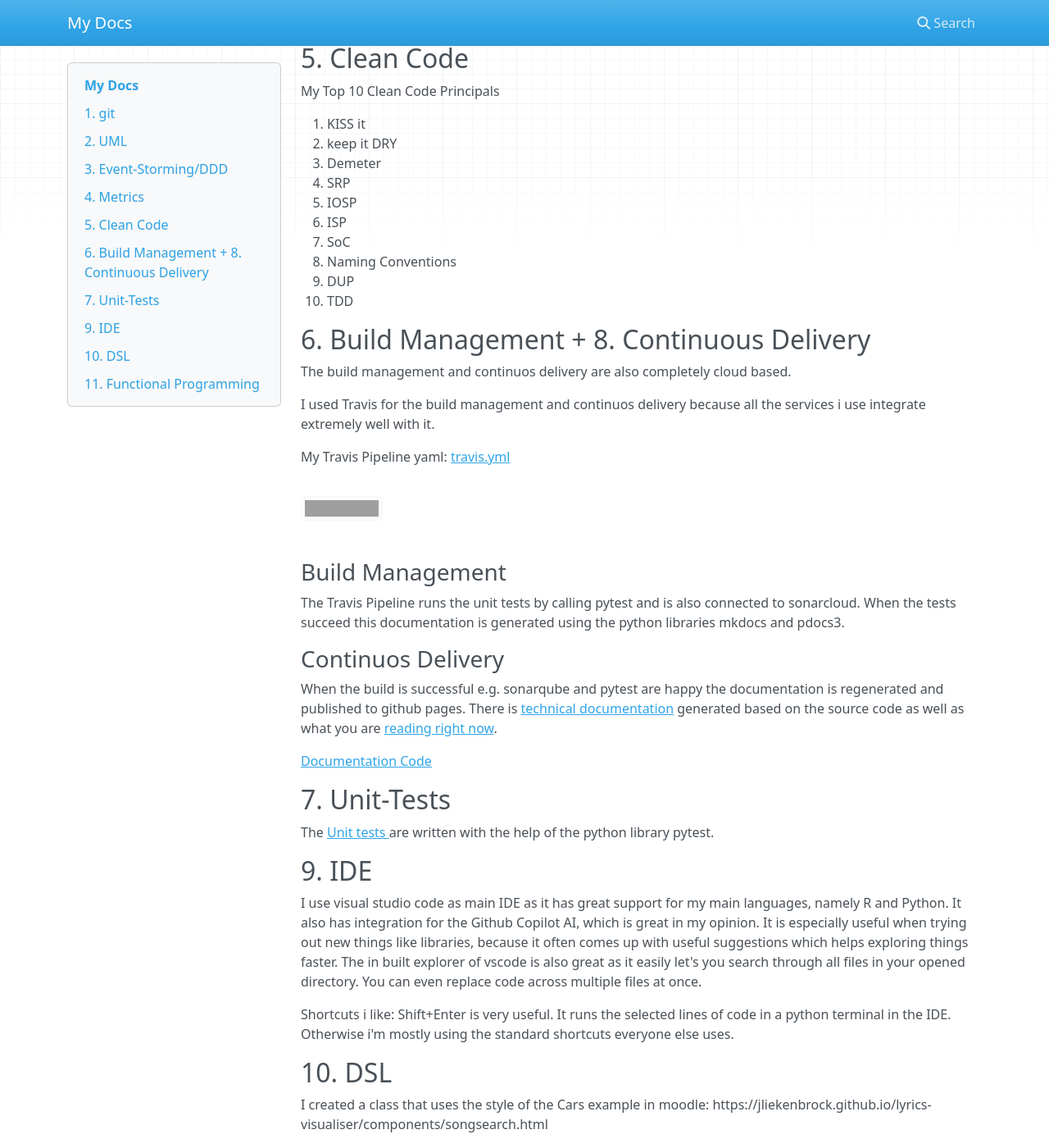
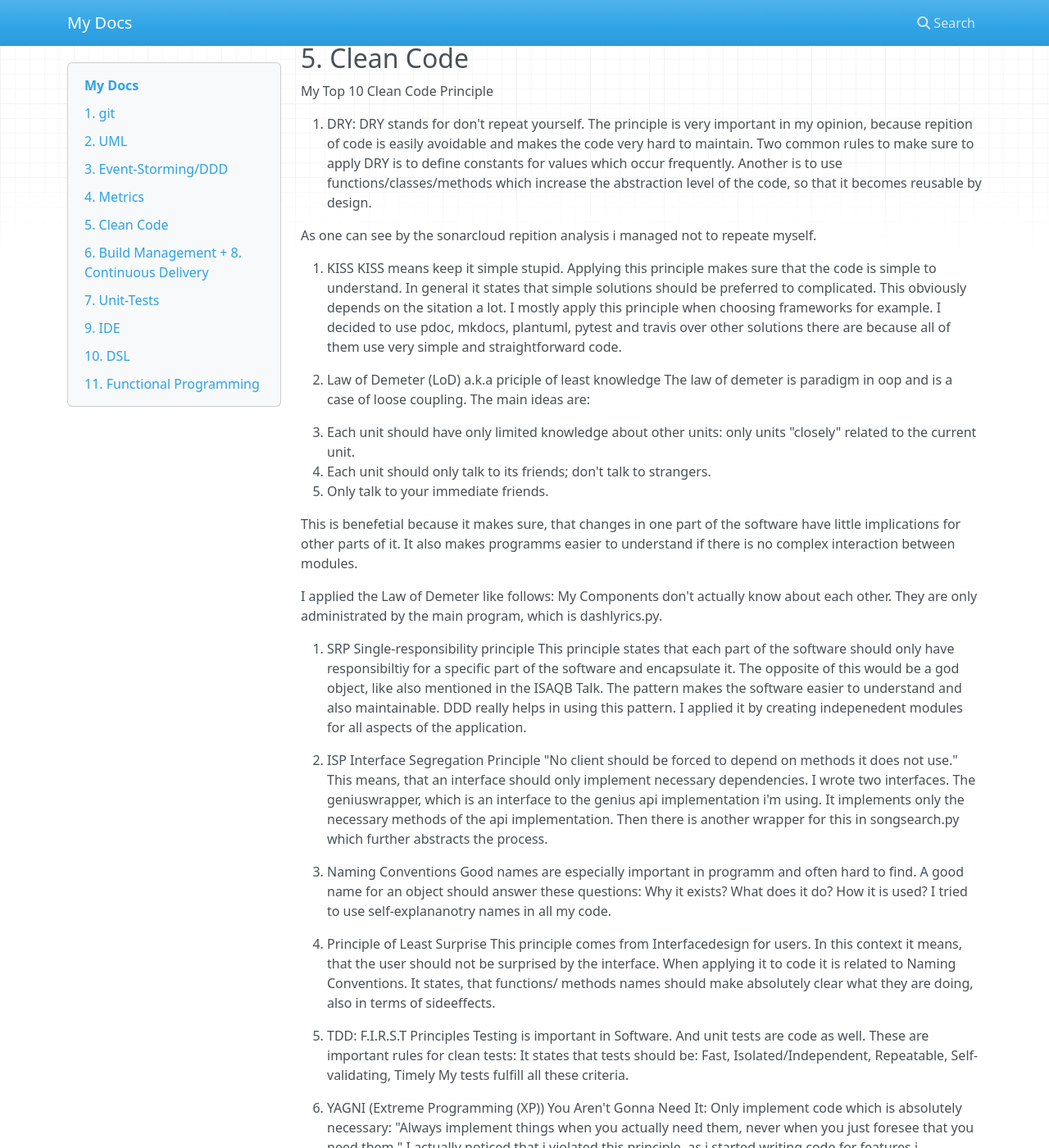
Before and after one commit to JLiekenbrock/lyrics-visualiser, an MkDocs documentation site: the page built from docs/index.md, in a window 1280 px wide and 1400 px high, scrolled down 1651 px. Shown: the whole window at 82% size. Built offline with MkDocs 1.6.1, drawn with Linux system fonts in a browser that asks for light colours; nearby versions of some CDN libraries; some of the changed text lies outside the part shown; grey boxes are pictures that could not be loaded.

Commit message:
write cheat sheet

```diff
--- a/.travis.yml
+++ b/.travis.yml
@@ -7,6 +7,7 @@ cache:
   npm: true
 
 before_install:
+  # make sure node version is up to date
   - nvm install node
 
 install:
--- a/docs/index.md
+++ b/docs/index.md
@@ -20,18 +20,76 @@ It also gives you the ability to embed lot's of different badges:
 
 ## 5. Clean Code
 
-My Top 10 Clean Code Principals
+My Top 10 Clean Code Principle
 
-1. KISS it
-2. keep it DRY
-3. Demeter
-4. SRP
-5. IOSP
-6. ISP
-7. SoC
-8. Naming Conventions
-9. DUP
-10. TDD
+1. DRY: DRY stands for don't repeat yourself. The principle is very important in my opinion, because repition of code is easily avoidable and makes the code very hard to maintain. Two common rules to make sure to apply DRY is to define constants for values which occur frequently.
+Another is to use functions/classes/methods which increase the abstraction level of the code, so that it becomes reusable by design.
+
+As one can see by the sonarcloud repition analysis i managed not to repeate myself.
+
+2. KISS
+KISS means keep it simple stupid. Applying this principle makes sure that the code is simple to understand.
+In general it states that simple solutions should be preferred to complicated. This obviously depends on the sitation a lot.
+I mostly apply this principle when choosing frameworks for example. I decided to use pdoc, mkdocs, plantuml, pytest and travis over other solutions there are
+because all of them use very simple and straightforward code.
+
+3. Law of Demeter (LoD) a.k.a priciple of least knowledge
+The law of demeter is paradigm in oop and is a case of loose coupling.
+The main ideas are:
+- Each unit should have only limited knowledge about other units: only units "closely" related to the current unit.
+- Each unit should only talk to its friends; don't talk to strangers.
+- Only talk to your immediate friends.
+
+This is benefetial because it makes sure, that changes in one part of the software have little implications for other parts of it. It also makes programms easier to understand if there is no complex interaction between modules.
+
+I applied the Law of Demeter like follows: My Components don't actually know about each other.
+They are only administrated by the main program, which is dashlyrics.py.
+
+4. SRP Single-responsibility principle
+   This principle states that each part of the software should only have responsibiltiy for a specific part of the
+   software and encapsulate it. The opposite of this would be a god object, like also mentioned in the ISAQB Talk.
+   The pattern makes the software easier to understand and also maintainable.
+   DDD really helps in using this pattern. I applied it by creating indepenedent modules for all aspects of the application.
+
+5. ISP Interface Segregation Principle
+   "No client should be forced to depend on methods it does not use."
+   This means, that an interface should only implement necessary dependencies.
+   I wrote two interfaces. The geniuswrapper, which is an interface to the genius api implementation i'm using.
+   It implements only the necessary methods of the api implementation.
+   Then there is another wrapper for this in songsearch.py which further abstracts the process.
+
+6.  Naming Conventions
+    Good names are especially important in programm and often hard to find.
+    A good name for an object should answer these questions:
+    Why it exists?
+    What does it do?
+    How it is used?
+    I tried to use self-explananotry names in all my code.
+
+7. Principle of Least Surprise
+    This principle comes from Interfacedesign for users. In this context it means,
+    that the user should not be surprised by the interface.
+    When applying it to code it is related to Naming Conventions. It states, that functions/ methods names should
+    make absolutely clear what they are doing, also in terms of sideeffects.
+
+8.  TDD: F.I.R.S.T Principles
+    Testing is important in Software. And unit tests are code as well.
+    These are important rules for clean tests:
+    It states that tests should be:
+    Fast, Isolated/Independent, Repeatable, Self-validating, Timely
+    My tests fulfill all these criteria.
+
+9.  YAGNI (Extreme Programming (XP))
+    You Aren't Gonna Need It:
+    Only implement code which is absolutely necessary:
+    "Always implement things when you actually need them, never when you just foresee that you need them."
+    I actually noticed that i violated this principle, as i started writing code for features i anticipated.
+    I never touched the code again afterwards.
+
+10. Worse is better
+    This principle means, that software quality does not correlate with functioality.
+    A software with less functionality (worse) might actually be more useable (better) than
+    software with more functionality.
 
 ## 6. Build Management + 8. Continuous Delivery
 
```
